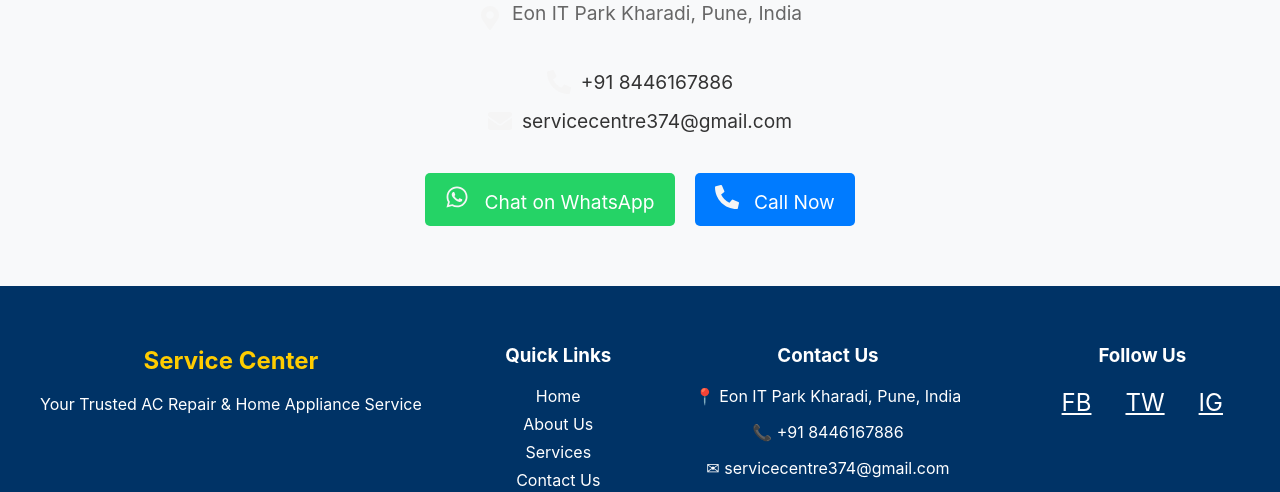
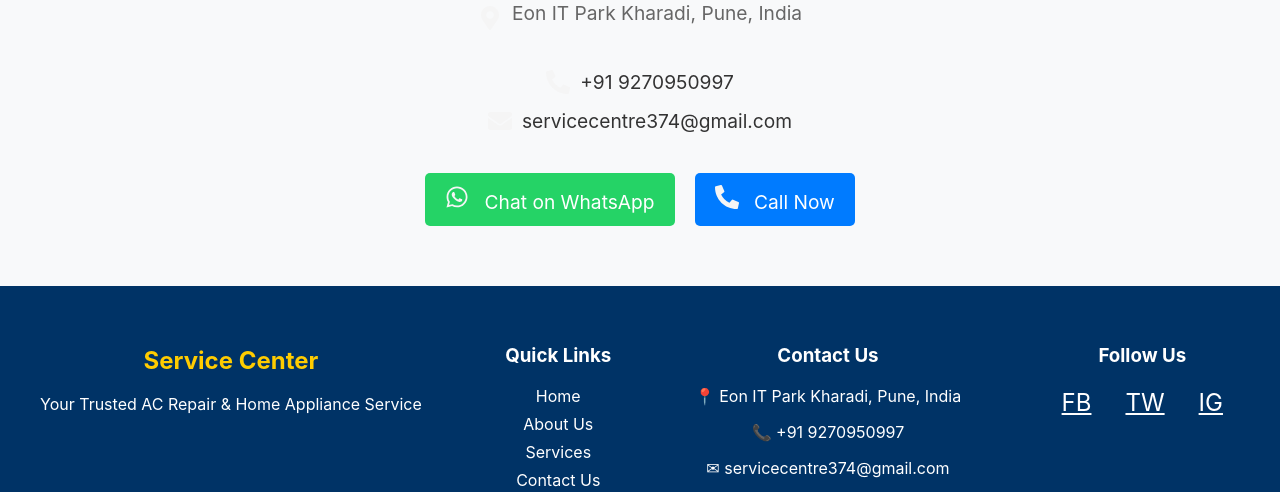
Before and after one commit to ImaanSiddiqui/24-7ServiceCenter, a React (Create React App) app: page / in a window 1280 px wide. Shown: the part 2880-3372 px from the top of the page. Built offline with nearby package versions, Linux system fonts and the light colour scheme.

Commit message:
added number for new google ads

```diff
--- a/src/component/contact.js
+++ b/src/component/contact.js
@@ -118,7 +118,7 @@ const Contact = () => {
         </div>
         <div className="info-item">
           <FaPhoneAlt className="icon" />
-          <a href="tel:+918446167886">+91 8446167886</a>
+          <a href="tel:+919270950997">+91 9270950997</a>
         </div>
         <div className="info-item">
           <FaEnvelope className="icon" />
@@ -129,14 +129,14 @@ const Contact = () => {
       {/* WhatsApp and Call Buttons */}
       <div className="contact-buttons">
         <a
-          href="https://wa.me/918446167886"
+          href="https://wa.me/919270950997"
           className="whatsapp-btn"
           target="_blank"
           rel="noopener noreferrer"
         >
           <FaWhatsapp className="icon" /> Chat on WhatsApp
         </a>
-        <a href="tel:+918446167886" className="call-btn">
+        <a href="tel:+919270950997" className="call-btn">
           <FaPhoneAlt className="icon" /> Call Now
         </a>
       </div>
--- a/src/component/flotingcall.js
+++ b/src/component/flotingcall.js
@@ -4,7 +4,7 @@ import "../style/flotingcall.css";
 
 const FloatingCallButton = () => {
   return (
-    <a href="tel:+918446167886" className="floating-call-btn">
+    <a href="tel:+919270950997" className="floating-call-btn">
       <FaPhoneAlt className="call-icon" />
     </a>
   );
--- a/src/component/footer.js
+++ b/src/component/footer.js
@@ -24,7 +24,7 @@ const Footer = () => {
         <div className="footer-contact">
           <h3>Contact Us</h3>
           <p>📍 Eon IT Park Kharadi, Pune, India</p>
-          <p id="number">📞 +91 8446167886</p>
+          <p id="number">📞 +91 9270950997</p>
           <p>✉ servicecentre374@gmail.com</p>
         </div>
 
```
